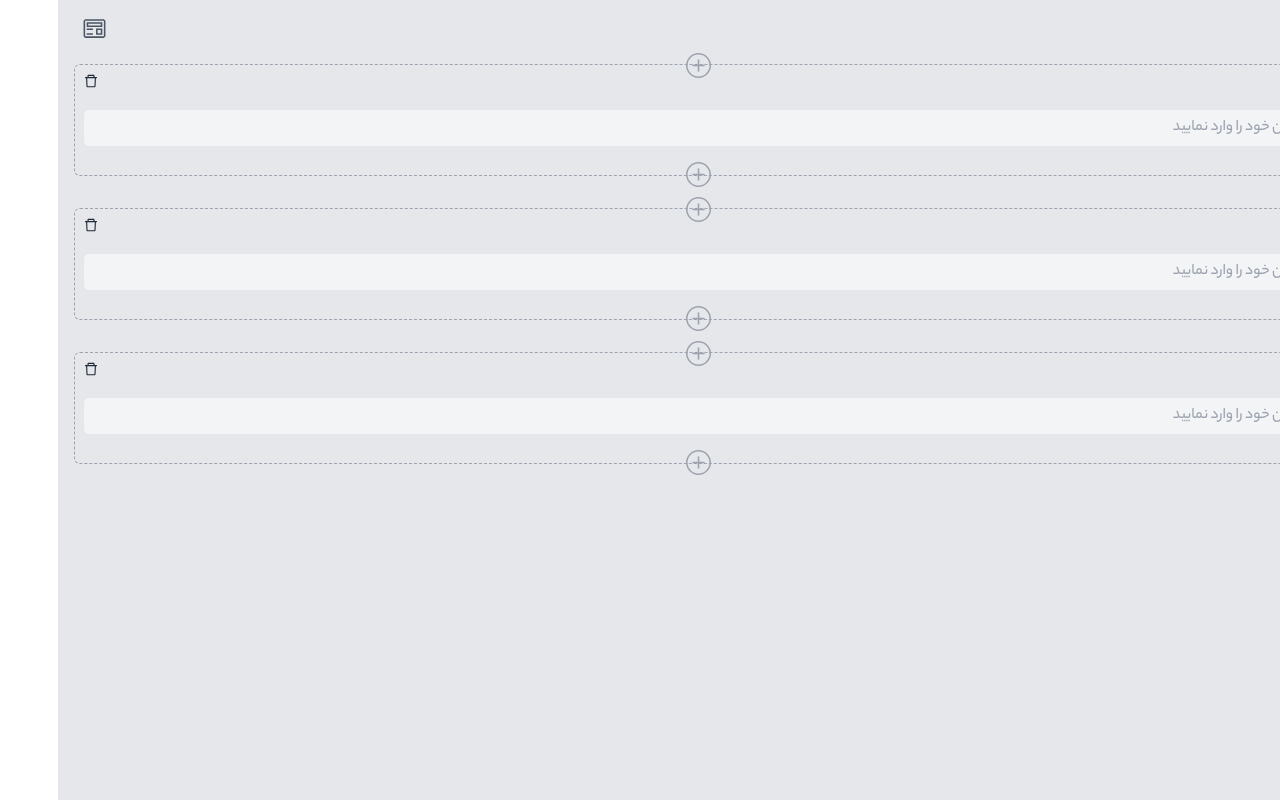
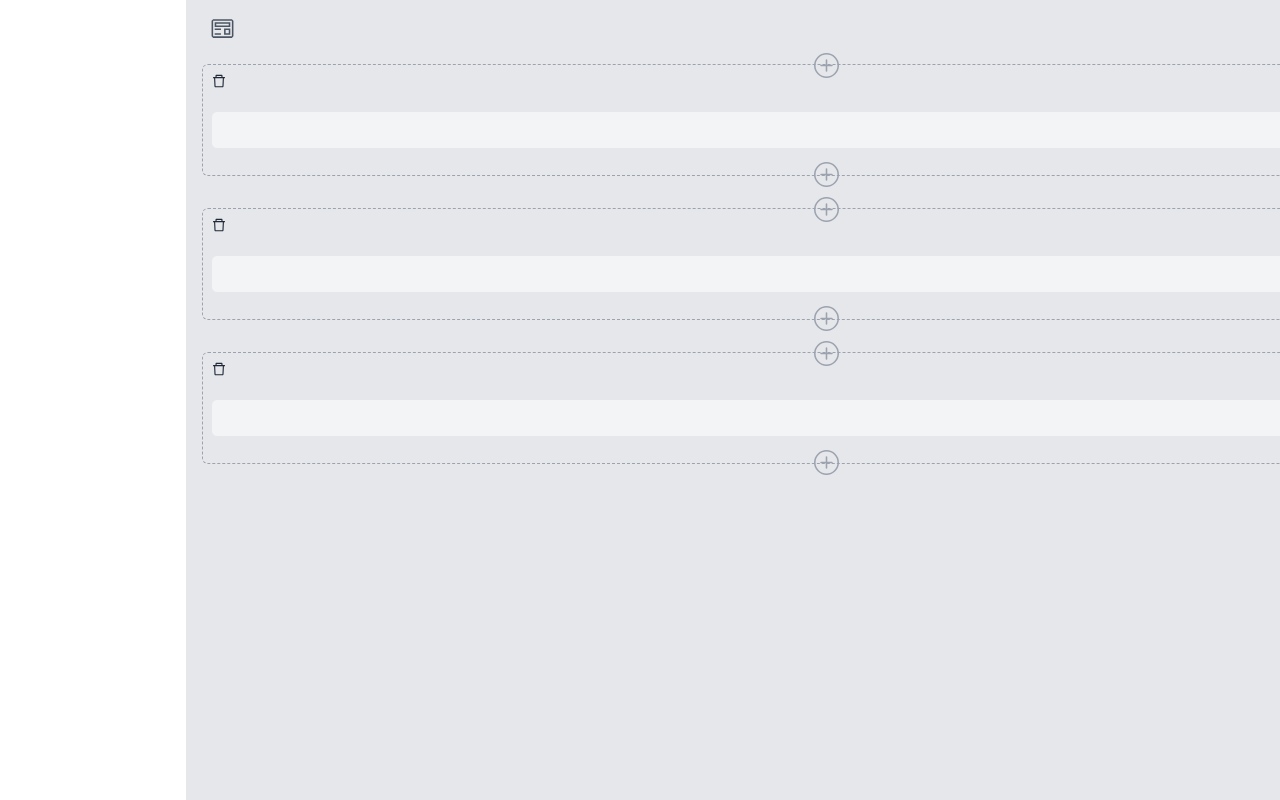
Before and after one commit to milad7212/hamgaman, a Next.js app: page /javadi in a window 1280 px wide. Built offline with nearby package versions, Linux system fonts and the light colour scheme.

Commit message:
change Inputs

```diff
--- a/app/components/javadi/InputSample.jsx
+++ b/app/components/javadi/InputSample.jsx
@@ -1,10 +1,12 @@
-import React from 'react'
+import React, { useState } from 'react'
 
-function InputSample({label='عنوان',placeholder='متن راهنما'}) {
+function InputSample({label='عنوان',placeholder='متن راهنما',onEditForm}) {
+  const [labelInput, setLabelInput] = useState(label)
+  const [placeholderInput, setPlaceholderInput] = useState(placeholder)
   return (
     <div className="m-2 my-4">
-        <p className="text-sm mb-2 text-gray-600">{label}</p>
-        <input className=' w-full border bg-gray-100 rounded-md py-2 px-4 text-gray-700 leading-tight focus:outline-none focus:shadow-outline' type="text"   placeholder={placeholder}/>
+        <input onChange={(e)=>setLabelInput(e.target.value)} className="text-sm mb-2 text-gray-600 bg-transparent outline-none" value={labelInput}></input>
+        <input onChange={(e)=>setPlaceholderInput(e.target.value)} className=' w-full border bg-gray-100 rounded-md py-2 px-4 text-gray-400 leading-tight focus:outline-none focus:shadow-outline' type="text"   value={placeholderInput}/>
     </div>
   )
 }
--- a/app/javadi/page.jsx
+++ b/app/javadi/page.jsx
@@ -29,6 +29,9 @@
       },
     },
   ]);
+  function onEditForm(){
+
+  }
 
   function generateForm(dataForm) {
     return dataForm.map((item, index) => {
@@ -41,6 +44,8 @@
               key={item.data.label}
             >
               <InputSample
+                onEditForm={onEditForm}
+                whichIndex={index}
                 label={item.data.label}
                 placeholder={item.data.placeholder}
               />
```
